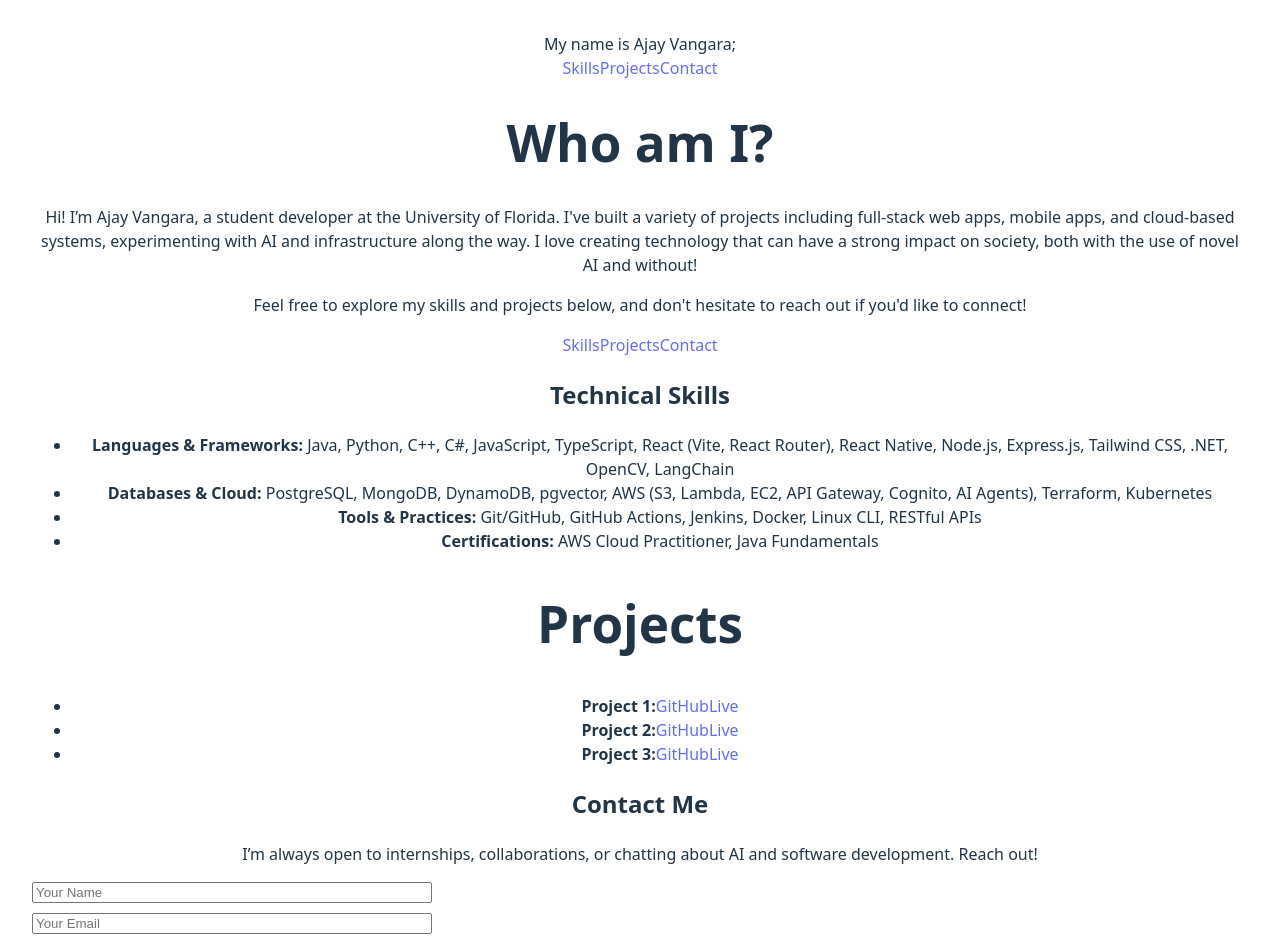
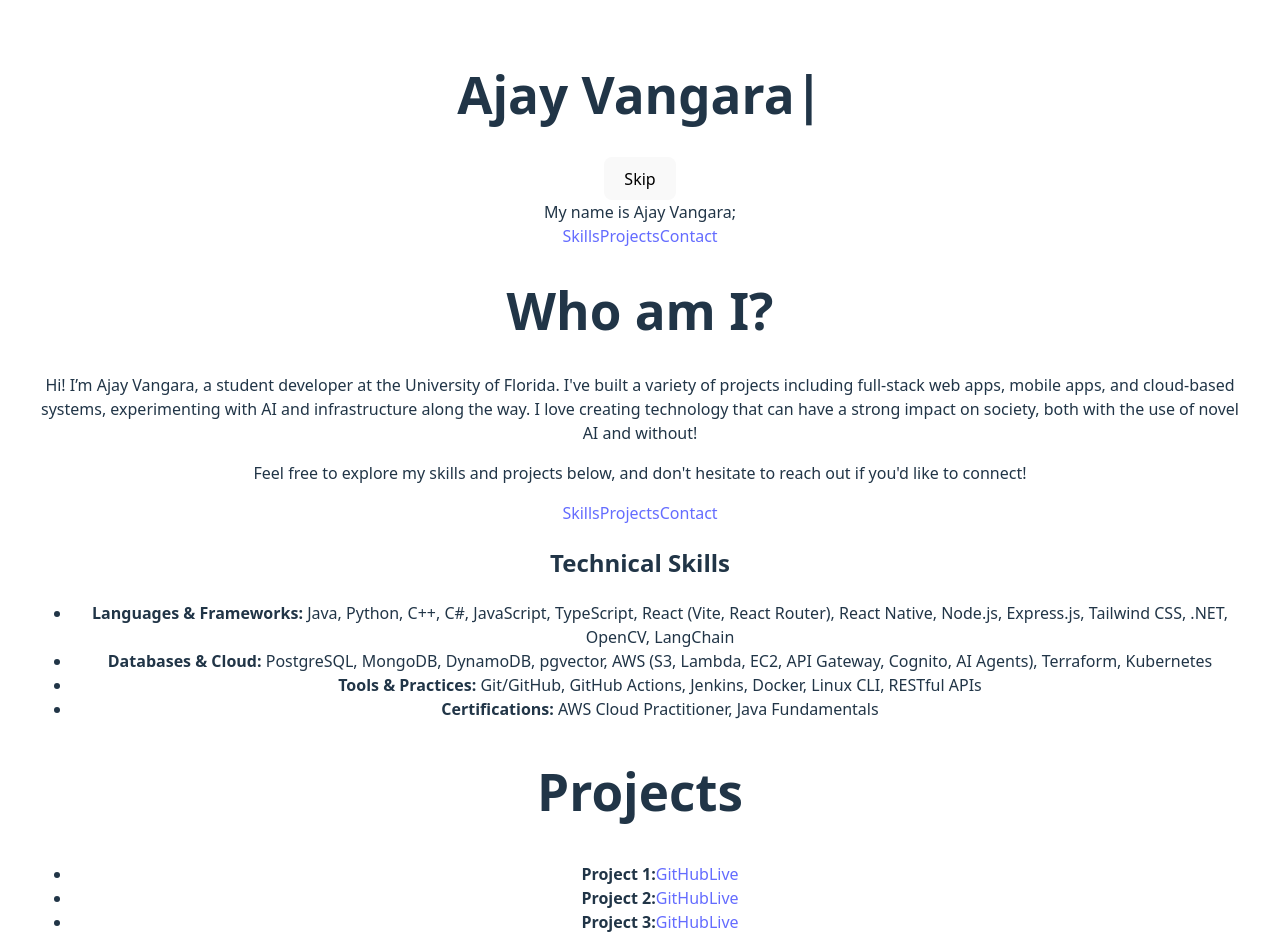
Before and after one commit to vangaraajay/personal-portfolio-v1, a React (Vite) app: page / in a window 1280 px wide. Shown: the top 938 px of the page. Built offline with nearby package versions, Linux system fonts and the light colour scheme.

Commit message:
Added basic splashscreen

```diff
--- a/components/Projects.jsx
+++ b/components/Projects.jsx
@@ -20,6 +20,11 @@ const Projects = () => {
                 <a href="https://github.com/yourusername/project3" target="_blank" rel="noopener noreferrer">GitHub</a>
                 <a href="https://your-live-site3.com" target="_blank" rel="noopener noreferrer">Live</a>
             </li>
+            <li>
+                <strong>Project 4:</strong>
+                <a href="https://github.com/yourusername/project3" target="_blank" rel="noopener noreferrer">GitHub</a>
+                <a href="https://your-live-site3.com" target="_blank" rel="noopener noreferrer">Live</a>
+            </li>
         </ul>
     </>
 
--- /dev/null
+++ b/components/SplashScreen.jsx
@@ -0,0 +1,36 @@
+import React, { useEffect, useState } from "react";
+
+const SplashScreen = ({ onFinish }) => {
+  const fullText = "Ajay Vangara";
+  const [displayText, setDisplayText] = useState("");
+
+  useEffect(() => {
+    let index = 0;
+    const interval = setInterval(() => {
+      setDisplayText(fullText.slice(0, index + 1));
+      index++;
+      if (index === fullText.length) {
+        clearInterval(interval);
+        setTimeout(onFinish, 1000); // auto-finish after 1s
+      }
+    }, 150);
+
+    return () => clearInterval(interval);
+  }, [fullText, onFinish]);
+
+  const handleSkip = () => {
+    setDisplayText(fullText);
+    setTimeout(onFinish, 200); // finish almost immediately
+  };
+
+  return (
+    <div className="splash-screen">
+      <h1 className="splash-text">{displayText}|</h1>
+      <button className="skip-button" onClick={handleSkip}>
+        Skip
+      </button>
+    </div>
+  );
+};
+
+export default SplashScreen;
--- a/src/App.jsx
+++ b/src/App.jsx
@@ -6,11 +6,13 @@ import Projects from '../components/Projects'
 import Skills from '../components/Skills'
 import Contact from '../components/Contact'
 import About from '../components/About'
+import SplashScreen from '../components/SplashScreen'
 
 function App() {
 
   return (
     <>
+      <SplashScreen onFinish={() => {}} />
         <Navbar />
         <About />
 
```
Lines whose indentation alone changed are shown as unchanged.
